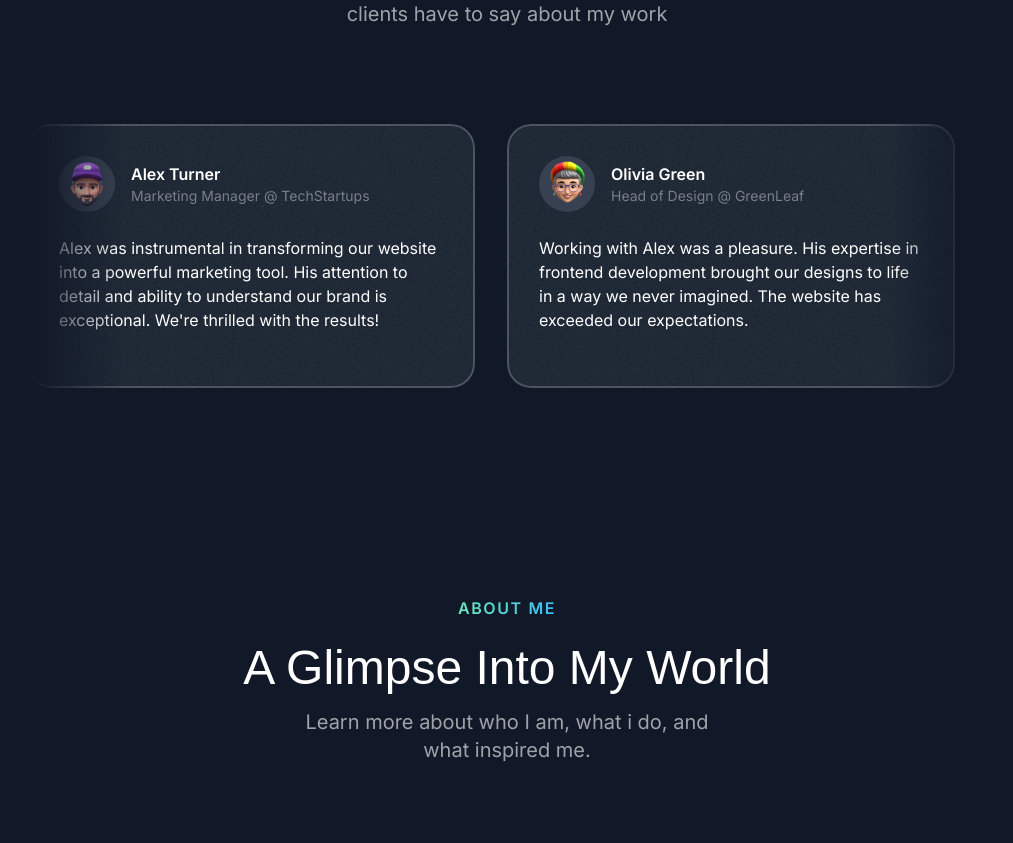
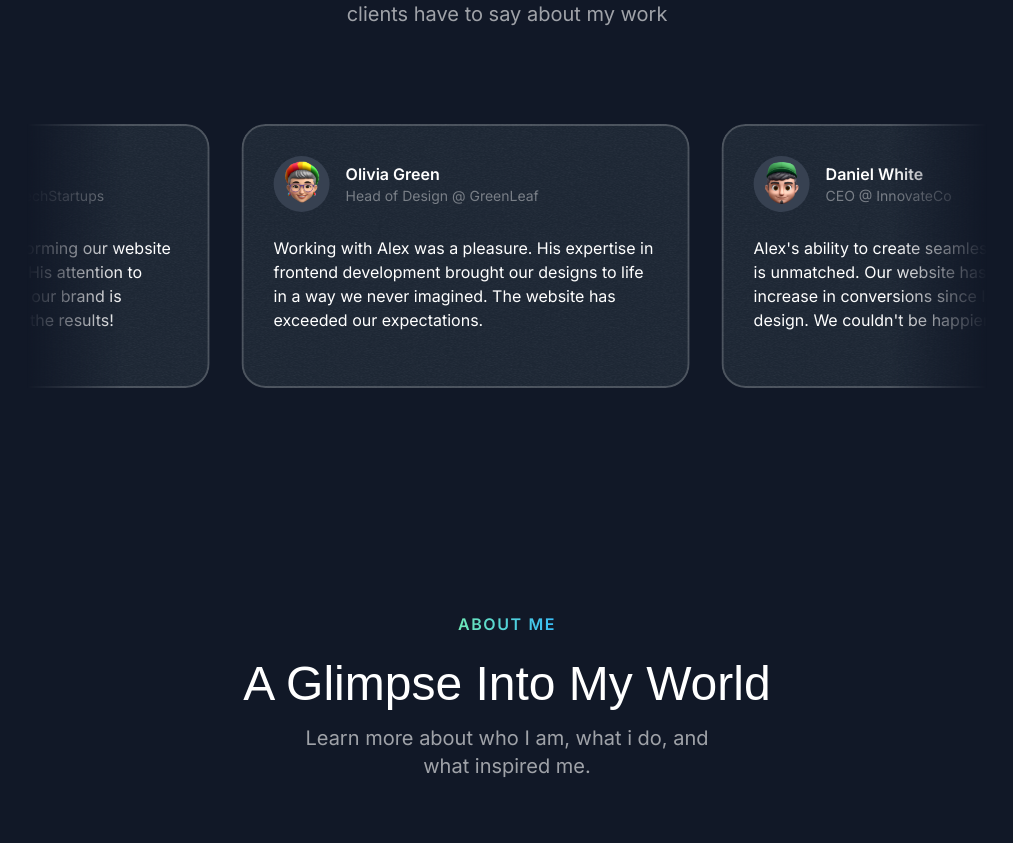
Before and after one commit to develaparX/personalweb-next, a Next.js app: page / in a window 1280 px wide. Shown: the part 3432-4275 px from the top of the page, without its empty margins (133-1146 px from the left). Built offline with nearby package versions, Linux system fonts and the light colour scheme; a web font is replaced by a local one.

Commit message:
testimonials animation

```diff
--- a/src/sections/Testimonials.tsx
+++ b/src/sections/Testimonials.tsx
@@ -7,6 +7,7 @@
 import Image from "next/image";
 import grainImage from "@/assets/images/grain.jpg";
 import Card from "@/components/Card";
+import { Fragment } from "react";
 
 const testimonials = [
   {
@@ -51,21 +52,36 @@
           description="Don't just take my word for it. See what my clients have to say about my
         work"
         />
-        <div className="mt-16 lg:mt-24 flex overflow-x-clip [mask-image:linear-gradient(to_right,transparent,black_10%,black_90%,transparent)]">
-          <div className="flex flex-none gap-8">
+        <div className="mt-12 lg:mt-20 flex overflow-x-clip [mask-image:linear-gradient(to_right,transparent,black_10%,black_90%,transparent)] py-4 ">
+          <div className="flex flex-none gap-8 animate-move-left [animation-duration:60s] hover:[animation-play-state:paused]">
+            {[...new Array(2)].fill(0).map((_, i) => (
+              <Fragment key={i}>
                 {testimonials.map((t) => (
-              <Card key={t.name} className="max-w-xs md:max-w-md p-6 md:p-8">
+                  <Card
+                    key={t.name}
+                    className="max-w-xs md:max-w-md p-6 md:p-8 hover:-rotate-3 transition duration-300"
+                  >
                     <div className="flex gap-4 items-center ">
                       <div className="size-14 bg-gray-700 inline-flex items-center justify-center rounded-full flex-shrink-0">
-                    <Image src={t.avatar} alt={t.name} className="max-h-full" />
+                        <Image
+                          src={t.avatar}
+                          alt={t.name}
+                          className="max-h-full"
+                        />
                       </div>
                       <div className="">
                         <div className="font-semibold">{t.name}</div>
-                    <div className="text-sm text-white/40">{t.position}</div>
+                        <div className="text-sm text-white/40">
+                          {t.position}
                         </div>
                       </div>
-                <p className="mt-4 md:mt-6 text-sm md:text-base ">{t.text}</p>
+                    </div>
+                    <p className="mt-4 md:mt-6 text-sm md:text-base ">
+                      {t.text}
+                    </p>
                   </Card>
+                ))}
+              </Fragment>
             ))}
           </div>
         </div>
```
Lines whose indentation alone changed are shown as unchanged.
